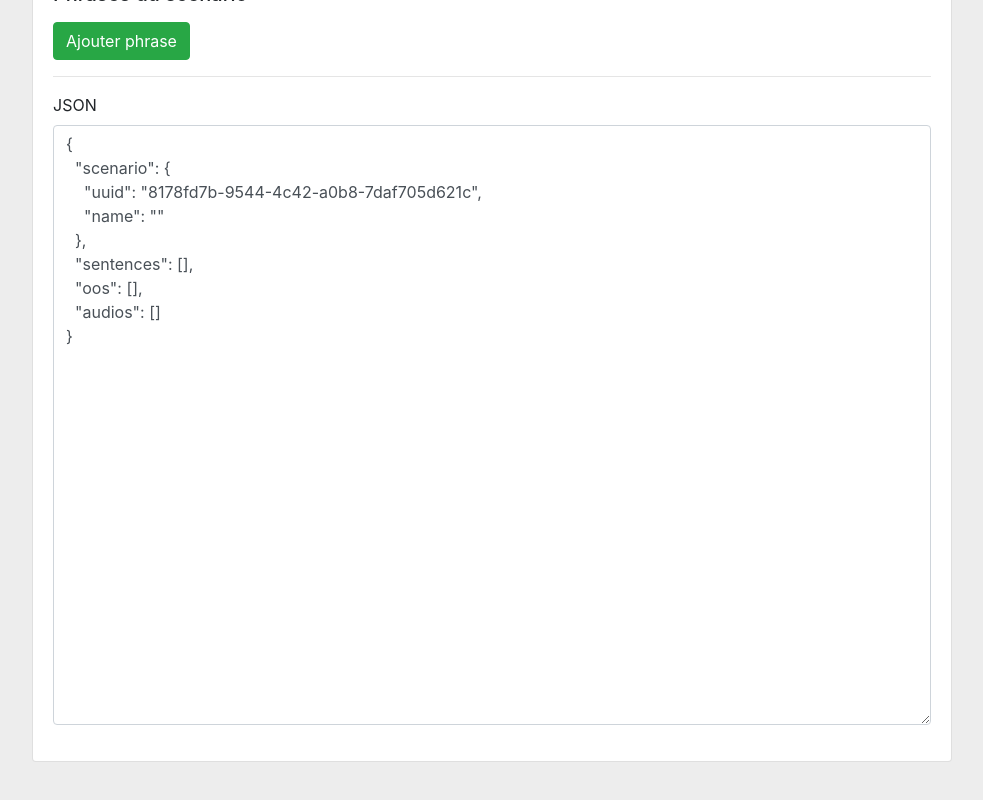
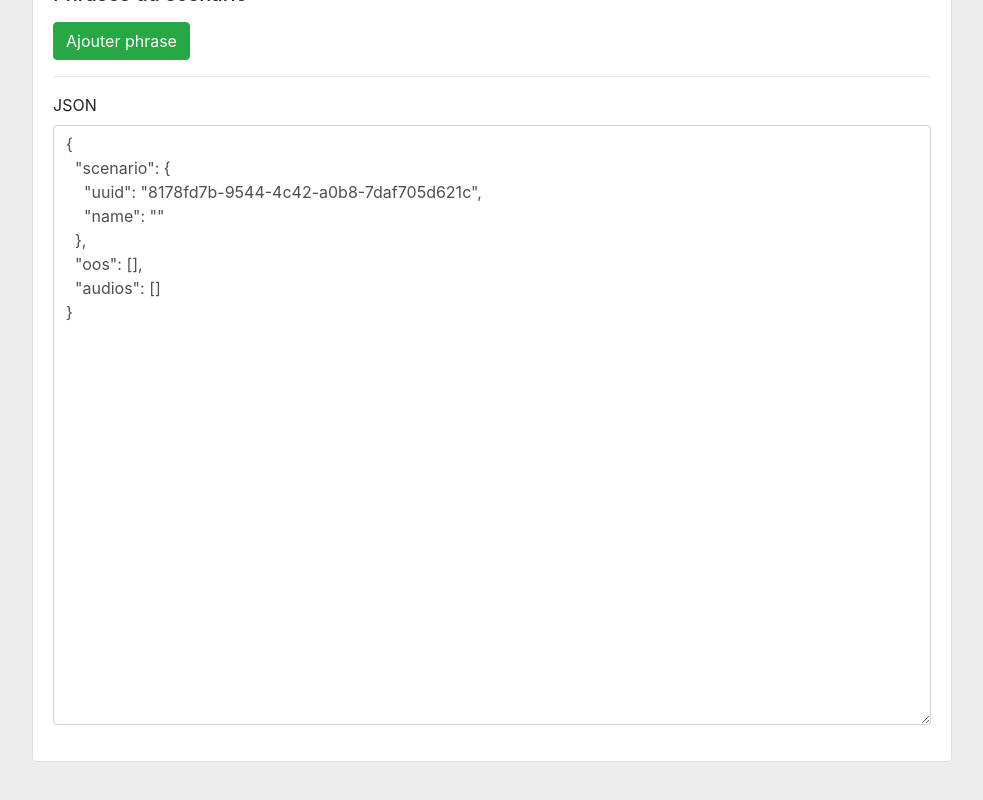
Before and after one commit to Oo-ly/ooly-scenario-maker, a Vue app: page / in a window 1280 px wide. Shown: the part 540-1340 px from the top of the page, without its empty margins (148-1131 px from the left). Built offline with nearby package versions, Linux system fonts and the light colour scheme.

Commit message:
Update to new scenario architecture

```diff
--- a/src/components/Home.vue
+++ b/src/components/Home.vue
@@ -179,7 +179,7 @@ export default {
       get: function() {
         const json = {
           scenario: null,
-          sentences: [],
+          // sentences: [],
           oos: [],
           audios: [],
         };
@@ -188,13 +188,13 @@ export default {
         json.oos = this.scenarioOos;
 
         this.scenarioSentences.forEach((sentence) => {
-          json.sentences.push({
-            uuid: sentence.uuid,
-            name: sentence.name,
-            interaction: sentence.interaction,
-            order: sentence.order,
-            scenarioUuid: this.scenario.uuid,
-          });
+          // json.sentences.push({
+          //   uuid: sentence.uuid,
+          //   name: sentence.name,
+          //   interaction: sentence.interaction,
+          //   order: sentence.order,
+          //   scenarioUuid: this.scenario.uuid,
+          // });
         });
 
         this.scenarioAnnexes.forEach((annexe) => {
@@ -210,13 +210,16 @@ export default {
         });
 
         this.scenarioSentences.forEach((sentence) => {
+          const uuid = uuidv4();
           json.audios.push({
-            uuid: uuidv4(),
+            uuid: uuid,
             name: sentence.name,
             url: sentence.path,
             type: sentence.type,
-            audibleUuid: sentence.uuid,
-            audibleType: 'sentence',
+            order: sentence.order,
+            interaction: sentence.interaction,
+            audibleUuid: this.scenario.uuid,
+            audibleType: 'scenario',
             ooUuid: sentence.ooUuid,
           });
 
@@ -226,12 +229,14 @@ export default {
               name: s.name,
               url: s.path,
               type: s.type,
-              audibleUuid: sentence.uuid,
-              audibleType: 'sentence',
+              audibleUuid: uuid,
+              audibleType: 'audio',
               ooUuid: s.ooUuid,
             });
           });
         });
+
+        delete json.sentences;
 
         return JSON.stringify(json, undefined, 2);
       },
```
